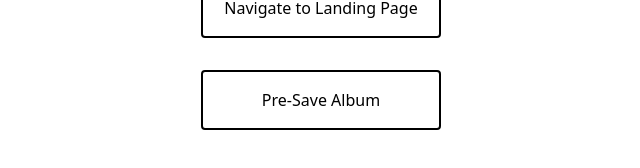
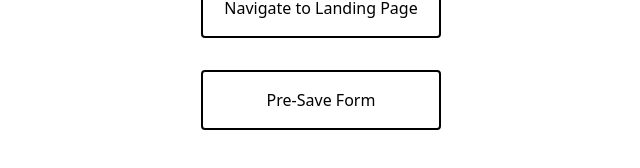
Before and after one commit to ddanner97/email-capture, a React (Create React App) app: page / in a window 1280 px wide. Shown: the part 400-568 px from the top of the page, without its empty margins (319-959 px from the left). Built offline with nearby package versions, Linux system fonts and the light colour scheme.

Commit message:
Add link for distrokid album

```diff
--- a/src/components/NavButtons.js
+++ b/src/components/NavButtons.js
@@ -21,7 +21,7 @@ function NavButtons({
         <button
             className='my-4 w-60 px-2 py-4 border-2 border-black rounded'
         >
-            Pre-Save Album
+            <a href='https://distrokid.com/hyperfollow/asweleftit/call-it-what-you-want' target='_blank'>Pre-Save Form</a>
         </button>
     </div>
   )
--- a/src/styles/main.css
+++ b/src/styles/main.css
@@ -626,6 +626,14 @@ video {
   justify-content: center;
 }
 
+.gap-4 {
+  gap: 1rem;
+}
+
+.gap-8 {
+  gap: 2rem;
+}
+
 .gap-2 {
   gap: 0.5rem;
 }
```
